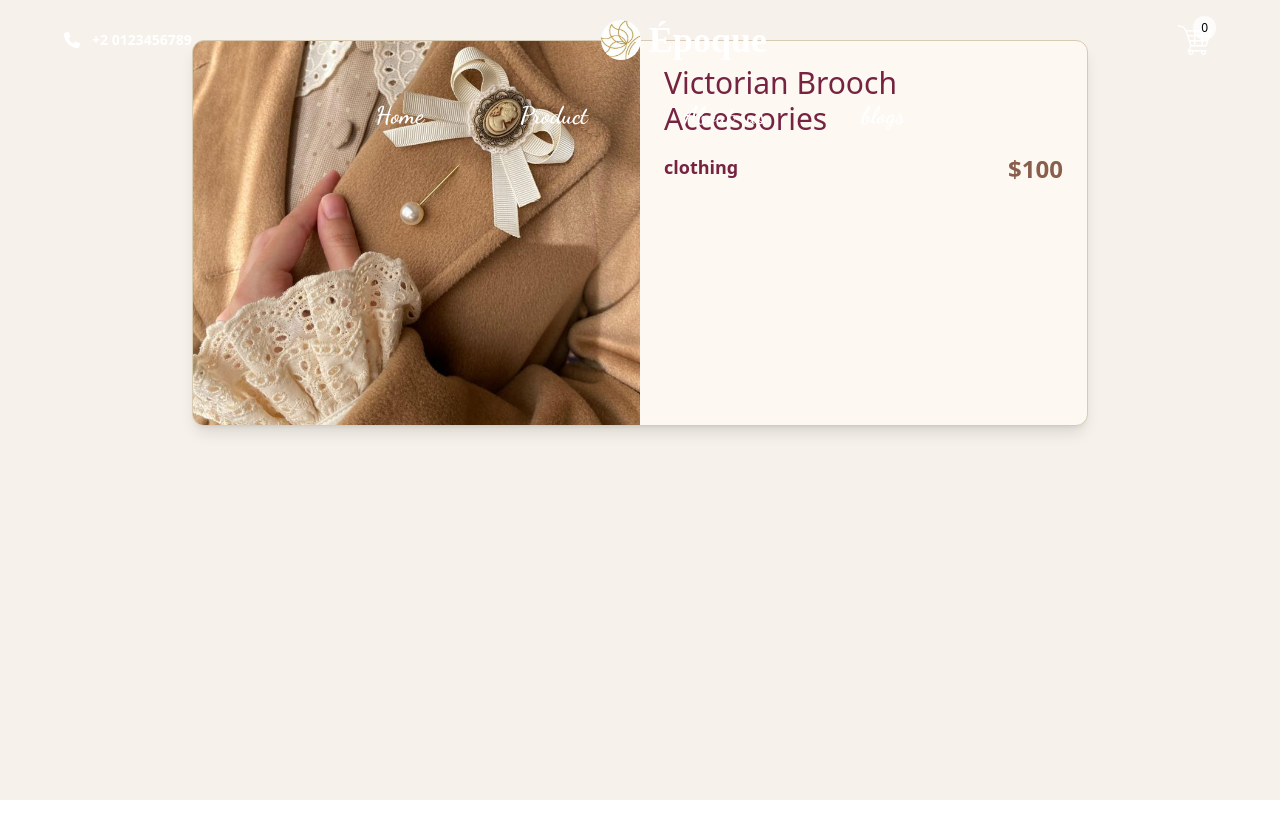
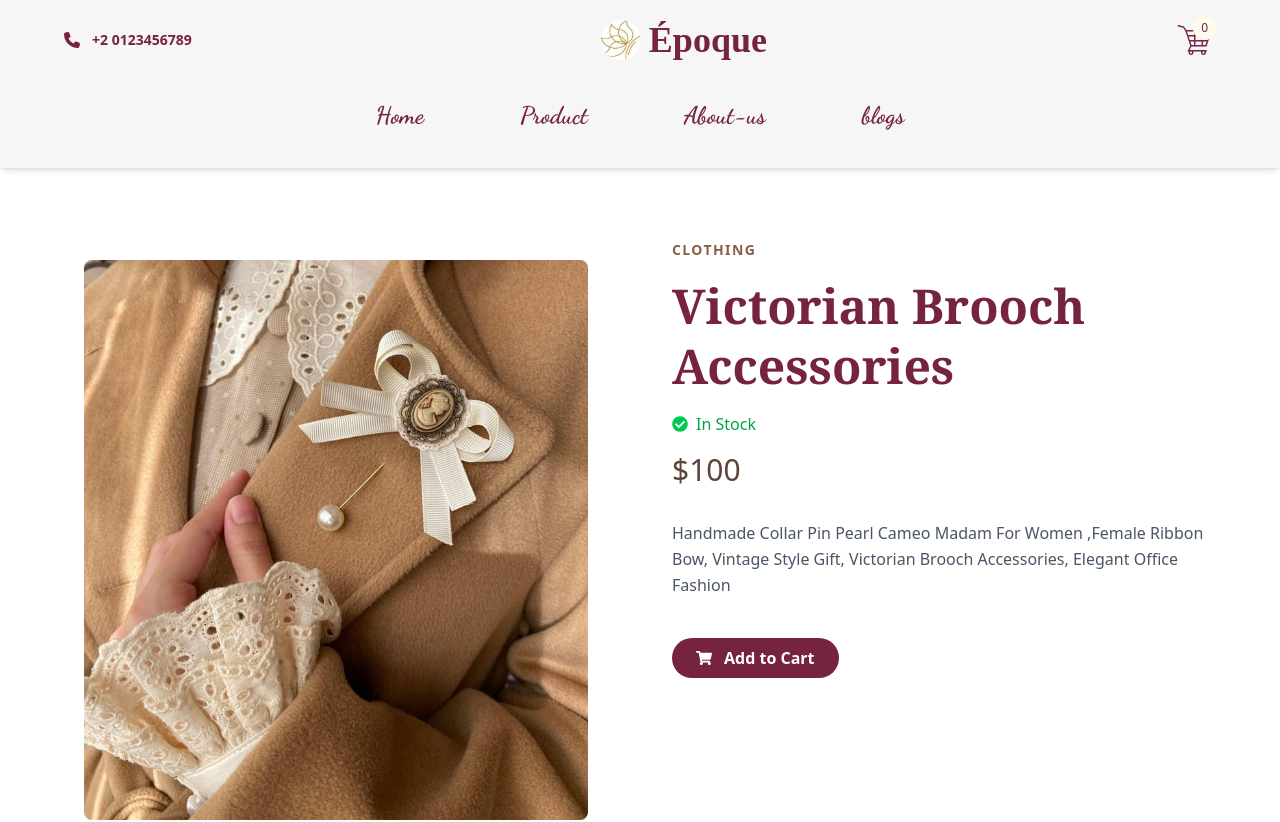
Before and after one commit to Smah-amen/vintage-store, a Next.js app: page /product/1 in a window 1280 px wide. Shown: the top 822 px of the page. Built offline with nearby package versions, Linux system fonts and the light colour scheme; a web font is replaced by a local one.

Commit message:
add product details

```diff
--- a/src/app/product/[productId]/page.js
+++ b/src/app/product/[productId]/page.js
@@ -1,9 +1,10 @@
-'use client';
+"use client";
 
-import { productData } from '@/components/commone/data/data';
-import TestimonialsProduct from '@/components/TestimonialsProduct';
-import React, { useEffect, useState, use } from 'react';
-
+import { productData } from "@/components/commone/data/data";
+import TestimonialsProduct from "@/components/TestimonialsProduct";
+import React, { useEffect, useState, use, useRef } from "react";
+import { gsap } from "gsap";
+import { FaShoppingCart, FaCheckCircle, FaTimesCircle } from "react-icons/fa";
 function ProductDetails({ params }) {
   const { productId } = use(params);
 
@@ -11,41 +12,156 @@ function ProductDetails({ params }) {
   const [loading, setLoading] = useState(true);
   const [product, setProduct] = useState(null);
 
+  const imageColRef = useRef(null);
+  const detailsColRef = useRef(null);
+  const textElementsRef = useRef([]);
+
   useEffect(() => {
-    setData(productData);
-    const found = productData.find(item => item.id === parseInt(productId));
+    const correctedData = productData.map((p) => ({
+      ...p,
+      description: p.descraption || p.descraption,
+    }));
+
+    const found = correctedData.find((item) => item.id === parseInt(productId));
+    if (found) {
       setProduct(found);
       setLoading(false);
+    }
   }, [productId]);
 
+  useEffect(() => {
+    if (!loading && product) {
+      textElementsRef.current = [];
+
+      const tl = gsap.timeline({
+        defaults: { ease: "power3.out", duration: 1.2 },
+      });
+
+      tl.from(imageColRef.current, { x: -100, autoAlpha: 0 }).from(
+        detailsColRef.current,
+        { x: 100, autoAlpha: 0 },
+        "<"
+      );
+
+      if (textElementsRef.current.length > 0) {
+        tl.from(
+          textElementsRef.current,
+          {
+            y: 30,
+            autoAlpha: 0,
+            stagger: 0.1,
+            duration: 0.8,
+          },
+          "-=0.8"
+        );
+      }
+    }
+  }, [loading, product]);
+
   if (loading) {
-    return <div className="p-10 text-red-600 text-xl">loading...</div>;
+    return (
+      <div className="flex items-center justify-center min-h-screen bg-[#f4f0ed] text-[#762342] text-xl">
+        Loading...
+      </div>
+    );
   }
 
-
+  if (!product) {
+    return (
+      <div className="flex items-center justify-center min-h-screen bg-[#f4f0ed] text-[#762342] text-xl">
+        Product not found.
+      </div>
+    );
+  }
 
   return (
     <>
-    <section className="min-h-screen bg-[#f6f1eb] p-10">
-      <div className="max-w-4xl mx-auto bg-[#fdf8f2] border border-[#d8cbb3] rounded-xl shadow-lg flex flex-col md:flex-row overflow-hidden">
+      <section className="min-h-screen w-full  pt-60 pb-16 px-4 sm:px-6 lg:px-8 flex items-center">
+        <div className="max-w-6xl mx-auto grid grid-cols-1 md:grid-cols-2 gap-10 md:gap-16 items-center">
+          <div ref={imageColRef} className="w-full">
+            <div className=" p-5 rounded-2xl ">
               <img
                 src={product.image}
                 alt={product.name}
-          className="w-full md:w-1/2 h-96 object-cover"
+                className="w-full h-full max-h-[70vh] object-cover rounded-lg"
               />
-        <div className="p-6 md:w-1/2 space-y-4">
-          <h1 className="text-3xl text-[#762342] font-vintage">
+            </div>
+          </div>
+
+          <div ref={detailsColRef} className="flex flex-col h-full">
+            <div className="space-y-4 text-left">
+              <div className="overflow-hidden">
+                <p
+                  ref={(el) => el && textElementsRef.current.push(el)}
+                  className="text-sm font-semibold text-[#895f4c] tracking-widest uppercase"
+                >
+                  {product.category}
+                </p>
+              </div>
+              <div className="overflow-hidden">
+                <h1
+                  ref={(el) => el && textElementsRef.current.push(el)}
+                  className="text-4xl md:text-5xl text-[#762342] font-serif font-bold leading-tight"
+                >
                   {product.name}
                 </h1>
-          <div className="flex justify-between space-x-2">
-            <p className="text-[#762342] text-lg font-semibold">{product.category}</p>
-            <p className="text-[#895f4c] text-2xl font-semibold">${product.price}</p>
               </div>
-          <p className="text-[#5c4438] p-2.5 text-lg">{product.description}</p>
+
+              <div className="overflow-hidden">
+                <div
+                  ref={(el) => el && textElementsRef.current.push(el)}
+                  className="flex items-center space-x-2"
+                >
+                  {product.inStock ? (
+                    <>
+                      <FaCheckCircle className="text-green-500" />
+                      <span className="font-medium text-green-600">
+                        In Stock
+                      </span>
+                    </>
+                  ) : (
+                    <>
+                      <FaTimesCircle className="text-red-500" />
+                      <span className="font-medium text-red-600">
+                        Out of Stock
+                      </span>
+                    </>
+                  )}
+                </div>
+              </div>
+
+              <div className="overflow-hidden">
+                <p
+                  ref={(el) => el && textElementsRef.current.push(el)}
+                  className="text-3xl text-[#5c4438] font-medium"
+                >
+                  ${product.price}
+                </p>
+              </div>
+              <div className="overflow-hidden pt-4">
+                <p
+                  ref={(el) => el && textElementsRef.current.push(el)}
+                  className="text-base text-gray-600 leading-relaxed"
+                >
+                  {product.description}
+                </p>
+              </div>
+              <div className="overflow-hidden pt-6">
+                <button
+                  ref={(el) => el && textElementsRef.current.push(el)}
+                  disabled={!product.inStock}
+                  className="w-full rounded-full sm:w-auto flex items-center justify-center px-6 py-2 bg-[#762342]
+                   text-white font-bold   transition-all duration-300 transform enabled:hover:scale-95 enabled:hover:bg-[#5c1b32] disabled:bg-gray-400 disabled:cursor-not-allowed"
+                >
+                  <FaShoppingCart className="mr-3" />
+                  {product.inStock ? "Add to Cart" : "Unavailable"}
+                </button>
+              </div>
+            </div>
           </div>
         </div>
       </section>
-    <TestimonialsProduct/>
+      <TestimonialsProduct />
     </>
   );
 }
--- a/src/components/Navbar.jsx
+++ b/src/components/Navbar.jsx
@@ -19,6 +19,8 @@ function Navbar() {
 
   const [scrolled, setScrolled] = useState(false);
 
+  const isHomePage = pathname === "/";
+
   useEffect(() => {
     const handleScroll = () => {
       const isScrolled = window.scrollY > 10;
@@ -27,28 +29,34 @@ function Navbar() {
       }
     };
 
-    document.addEventListener("scroll", handleScroll);
+    if (isHomePage) {
+      document.addEventListener("scroll", handleScroll);
+    }
 
     return () => {
-      document.removeEventListener("scroll", handleScroll);
+      if (isHomePage) {
+        document.removeEventListener("scroll", handleScroll);
+      }
     };
-  }, [scrolled]);
+  }, [isHomePage, scrolled]);
 
-  const textColor = scrolled ? "text-[#762342]" : "text-white";
-  const activeLinkColor = scrolled ? "text-[#895f4c]" : "text-gray-200";
-  const headerBg = scrolled ? "bg-[#f4f0ed] shadow-md" : "bg-transparent";
-  const cartBg = scrolled ? "bg-amber-50" : "bg-white/80";
-  const cartTextColor = scrolled ? "text-inherit" : "text-black";
+  const isTransparent = isHomePage && !scrolled;
+
+  const textColor = isTransparent ? "text-white" : "text-[#762342]";
+  const activeLinkColor = isTransparent ? "text-gray-200" : "text-[#895f4c]";
+  const headerBg = isTransparent ? "bg-transparent" : "bg-[#f6f6f6] shadow-md";
+  const cartBg = isTransparent ? "bg-white/80" : "bg-amber-50";
+  const cartTextColor = isTransparent ? "text-black" : "text-inherit";
 
   return (
     <header className={`w-full fixed top-0 z-50 transition-all duration-300 ${headerBg}`}>
       <div className="container mx-auto p-4 flex flex-col items-center">
         <div className="flex items-center justify-between space-x-10 w-full max-w-6xl">
           <div className="flex items-center space-x-3">
-            <span className={textColor}>
+            <span className={`transition-colors duration-300 ${textColor}`}>
               <FaPhone />
             </span>
-            <h1 className={`text-sm font-fleur font-bold transition-colors ${textColor}`}>
+            <h1 className={`text-sm font-fleur font-bold transition-colors duration-300 ${textColor}`}>
               +2 0123456789
             </h1>
           </div>
@@ -61,16 +69,16 @@ function Navbar() {
             />
             <h1
               style={{ fontFamily: "Fleur De Leah, cursive" }}
-              className={`text-4xl font-fleur font-bold ml-2 transition-colors ${textColor}`}
+              className={`text-4xl font-fleur font-bold ml-2 transition-colors duration-300 ${textColor}`}
             >
               Époque
             </h1>
           </div>
 
           <div className="relative flex items-center justify-center w-10 h-12 rounded-full">
-            <button className={`cursor-pointer transition-colors ${textColor}`}>
+            <button className={`cursor-pointer transition-colors duration-300 ${textColor}`}>
               <GiShoppingCart size={40} />
-              <span className={`absolute top-0 right-0 rounded-full px-2 py-1 text-xs transition-colors ${cartBg} ${cartTextColor}`}>
+              <span className={`absolute top-0 right-0 rounded-full px-2 py-1 text-xs transition-colors duration-300 ${cartBg} ${cartTextColor}`}>
                 {cart.length}
               </span>
             </button>
```
Lines whose indentation alone changed are shown as unchanged.
